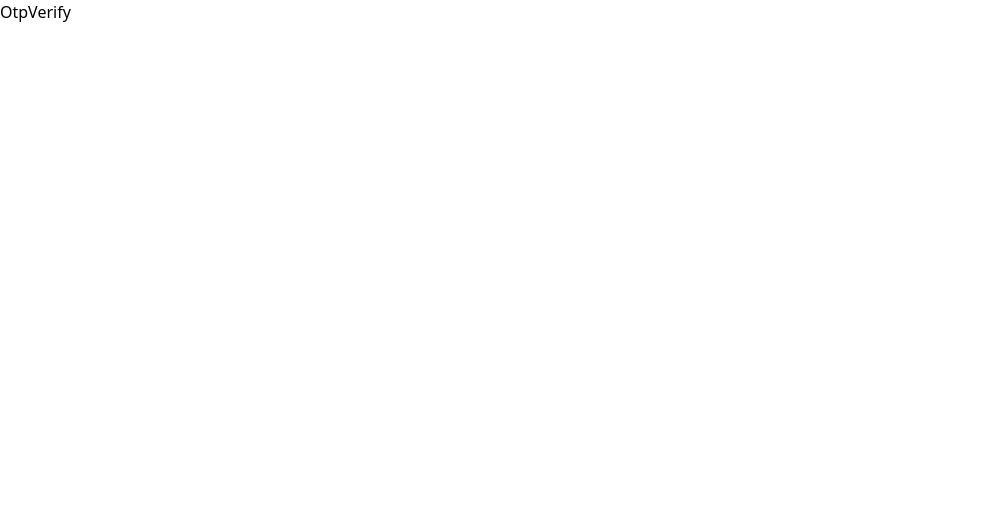
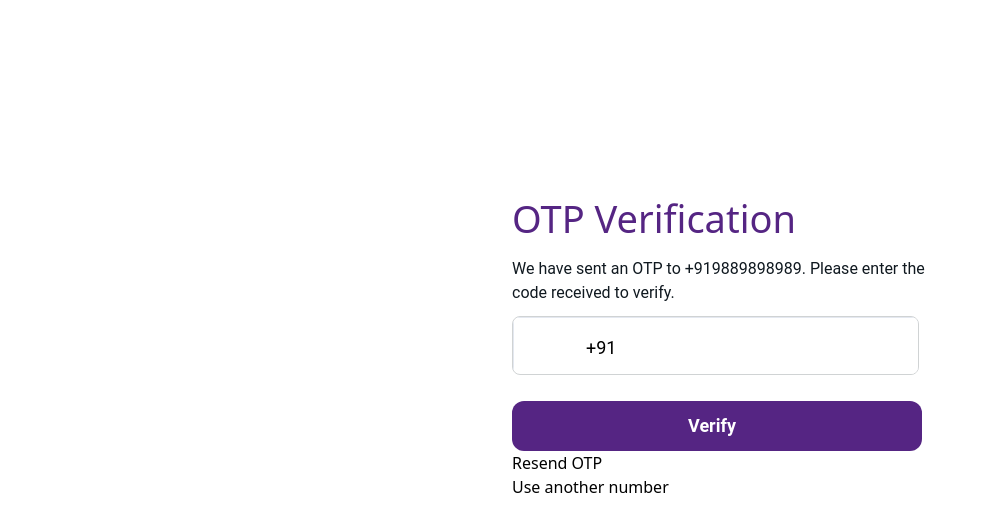
Before and after one commit to parteek2813/Audiomack, a React (Vite) app: page /otp in a window 1280 px wide. Shown: the top 532 px of the page, without its empty margins (0-986 px from the left). Built offline with nearby package versions, Linux system fonts and the light colour scheme.

Commit message:
Added OtpVerify page layout

```diff
--- a/src/screens/Login/Loginpage.jsx
+++ b/src/screens/Login/Loginpage.jsx
@@ -2,6 +2,7 @@ import React from "react";
 import "./Style.css";
 import india_flag_icon from "../../assets/india_flag_icon.png";
 import polygon from "../../assets/polygon.svg";
+import { Link } from "react-router-dom";
 
 function Loginpage() {
   return (
@@ -9,11 +10,13 @@ function Loginpage() {
       <div className="container">
         <div className="group-wrapper">
           <div className="group">
-            <button className="btn">
-              <div className="overlap-group">
-                <div className="text-wrapper">Sign In</div>
-              </div>
-            </button>
+            <Link to="/otp">
+              <button className="btn">
+                <div className="overlap-group">
+                  <div className="text-wrapper">Sign In</div>
+                </div>
+              </button>
+            </Link>
 
             <p className="description">
               Please enter your mobile number to login. We will send an OTP to
--- a/src/screens/otpVerify/OtpVerify.jsx
+++ b/src/screens/otpVerify/OtpVerify.jsx
@@ -1,7 +1,47 @@
 import React from "react";
 
 function OtpVerify() {
-  return <div>OtpVerify</div>;
+  return (
+    <>
+      <div className="container">
+        <div className="group-wrapper">
+          <div className="group">
+            <button className="btn">
+              <div className="overlap-group">
+                <div className="text-wrapper">Verify</div>
+              </div>
+
+              <p className="resend_p">Resend OTP</p>
+              <p className="another_p">Use another number</p>
+            </button>
+
+            <p className="description">
+              We have sent an OTP to +919889898989. Please enter the code
+              received to verify.
+            </p>
+
+            <div className="overlap-wrapper">
+              <div className="overlap">
+                <div className="div">
+                  <input
+                    type="tel"
+                    id="phone"
+                    name="phone"
+                    pattern="[0-9]{3}-[0-9]{2}-[0-9]{3}"
+                    className="email-address"
+                  />
+
+                  <div className="email-address-2">+91</div>
+                </div>
+              </div>
+            </div>
+
+            <button className="text-wrapper-2">OTP Verification</button>
+          </div>
+        </div>
+      </div>
+    </>
+  );
 }
 
 export default OtpVerify;
--- a/src/screens/otpVerify/Style.css
+++ b/src/screens/otpVerify/Style.css
@@ -0,0 +1,184 @@
+.container {
+  background-color: #ffffff;
+  display: flex;
+  flex-direction: row;
+  justify-content: center;
+  align-items: center;
+  width: 100%;
+}
+
+.container .group-wrapper {
+  background-color: #ffffff;
+  height: 100%;
+  width: 100%;
+}
+
+.container .group {
+  height: 238px;
+  position: relative;
+  width: 418px;
+  margin-left: 40%;
+  margin-top: 15%;
+}
+
+.container .btn {
+  all: unset;
+  box-sizing: border-box;
+  height: 50px;
+  left: 0;
+  position: absolute;
+  top: 188px;
+  width: 412px;
+  cursor: pointer;
+}
+
+.container .overlap-group {
+  background-color: #552583;
+  border-radius: 12px;
+  height: 50px;
+  position: relative;
+  width: 410px;
+  margin-top: 21px;
+}
+
+.container .text-wrapper {
+  color: #ffffff;
+  font-family: "Roboto", Helvetica;
+  font-size: 18px;
+  font-weight: 700;
+  left: 176px;
+  letter-spacing: 0;
+  line-height: normal;
+  position: absolute;
+  text-align: center;
+  top: 14px;
+  white-space: nowrap;
+}
+
+.container .description {
+  color: #101920;
+  font-family: "Roboto";
+  width: 414px;
+  height: 49px;
+  margin-top: 10px;
+  left: 0;
+  position: absolute;
+  top: 55px;
+}
+
+.container .overlap-wrapper {
+  border: 1px solid;
+  border-color: #d0d3d4;
+  border-radius: 8px;
+  width: 407px;
+  height: 59px;
+  left: 0;
+  overflow: hidden;
+  position: absolute;
+  margin-top: 20px;
+  top: 104px;
+  background: #fff;
+}
+
+.container .overlap {
+  border: 1px solid;
+  border-color: #e4e8f0;
+  border-radius: 2px;
+  height: 59px;
+  position: relative;
+}
+
+.container .div {
+  height: 26px;
+  left: 72px;
+  position: absolute;
+  width: 320px;
+  align-items: center;
+  justify-content: center;
+}
+
+.container .email-address {
+  color: #000000;
+  font-family: "Roboto", Helvetica;
+  font-size: 18px;
+  font-weight: 400;
+  left: 49px;
+  letter-spacing: 0;
+  line-height: normal;
+  position: absolute;
+  top: 0;
+  width: 88.5%;
+  height: 57px;
+  border: none;
+  outline: none;
+}
+
+.container .email-address-2 {
+  color: var(--textprimary);
+  font-family: "Roboto", Helvetica;
+  font-size: 18px;
+  font-weight: 400;
+  left: 0;
+  letter-spacing: 0;
+  line-height: normal;
+  position: absolute;
+  top: 0;
+  width: 19px;
+  top: 19px;
+}
+
+.container .india-flag-icon {
+  height: 17px;
+  left: 24px;
+  object-fit: cover;
+  position: absolute;
+  top: 21px;
+  width: 26px;
+}
+
+.container .polygon {
+  height: 5px;
+  left: 55px;
+  position: absolute;
+  top: 27px;
+  width: 6px;
+}
+
+.container .text-wrapper-2 {
+  color: #552583;
+  font-size: 38px;
+  font-weight: 500;
+  left: 0;
+  letter-spacing: 0;
+  line-height: normal;
+  position: absolute;
+  text-align: center;
+  top: 0;
+  white-space: nowrap;
+}
+
+.resend_p {
+  width: 100px;
+  color: var(--text-primary, #101920);
+  font-family: Helvetica;
+  font-size: 16px;
+  font-style: normal;
+  font-weight: 300;
+  line-height: normal;
+  text-decoration-line: underline;
+  margin-top: 25px;
+  margin-left: 160px;
+}
+
+.another_p {
+  width: 147px;
+  color: var(--text-primary, #101920);
+  font-family: Helvetica;
+  font-size: 16px;
+  font-style: normal;
+  font-weight: 300;
+  line-height: normal;
+  text-decoration-line: underline;
+  margin-top: 16px;
+  margin-left: 134px;
+}
```
Also changed, not shown: src/assets/otp_box.svg (added).
